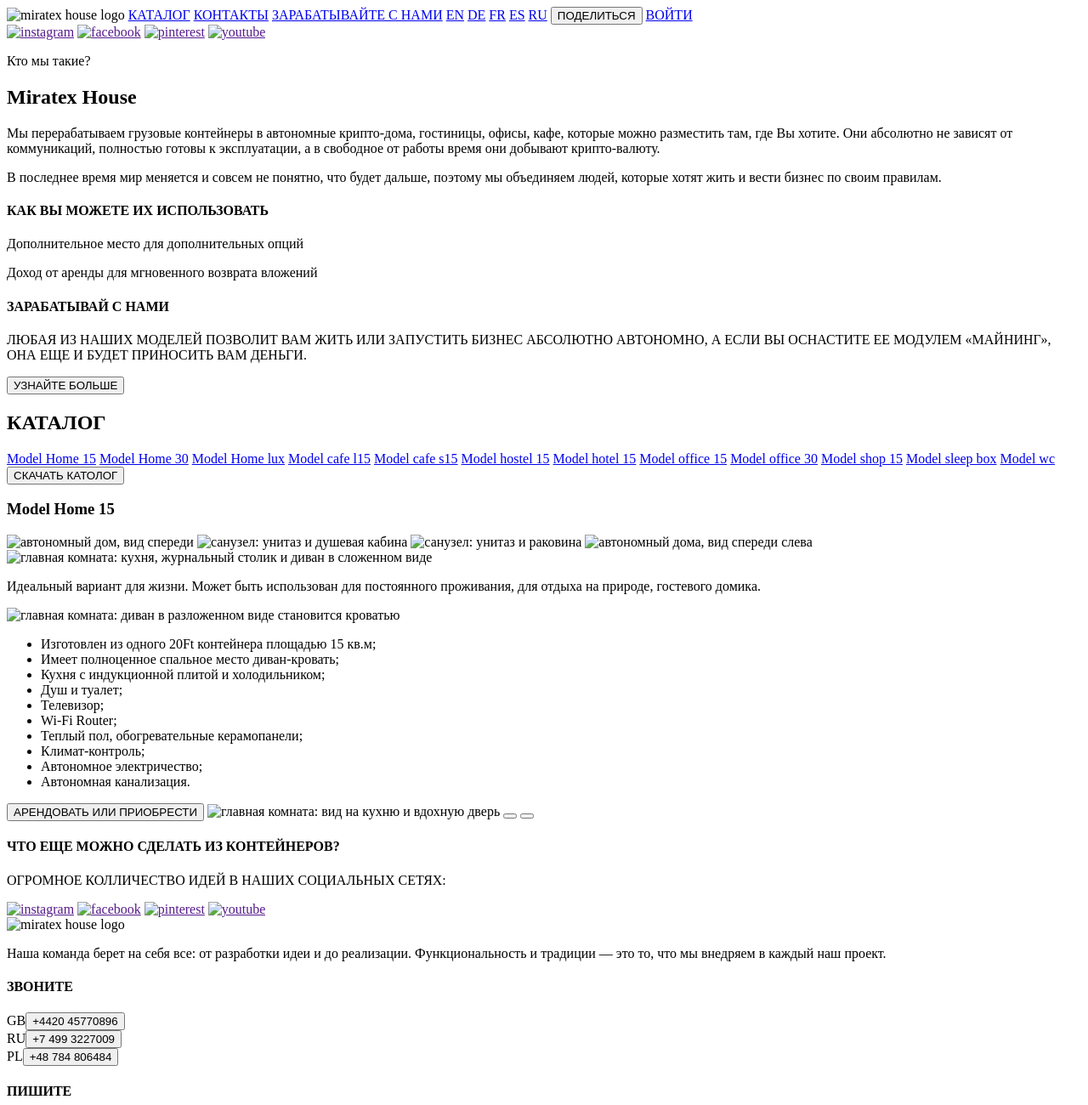
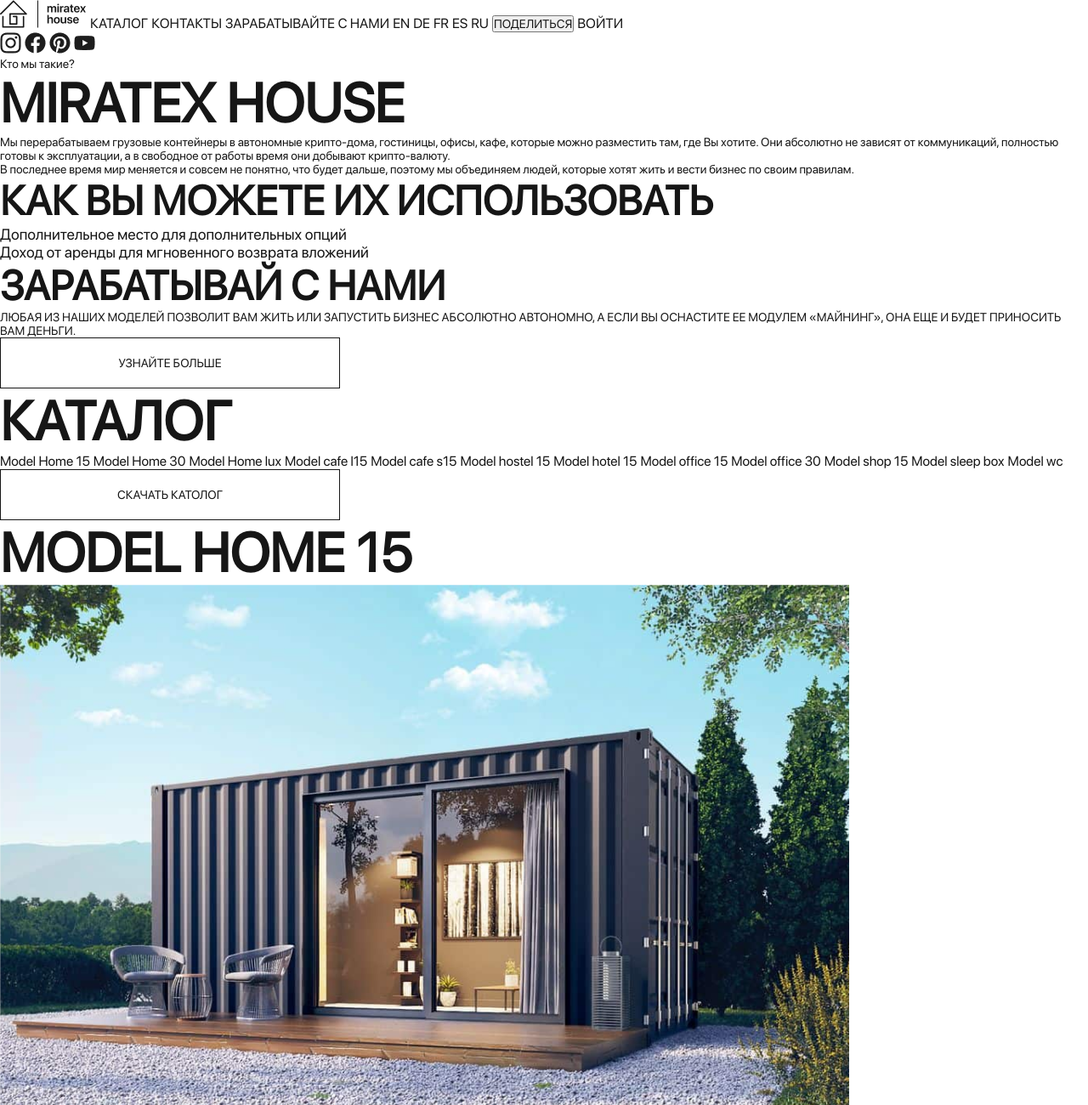
Before and after one commit to mari0994/week6.2, a plain HTML site: page index.html in a window 1280 px wide. Shown: the top 1300 px of the page at 85% size. Drawn offline with Linux system fonts and the light colour scheme.

Commit message:
add style

```diff
--- /dev/null
+++ b/assets/styles/_general.scss
@@ -0,0 +1,49 @@
+$font: 'SF Pro Display';
+$color: #161616;
+
+%btn{
+    width: 400px;
+    height: 60px;
+    border: 1px solid $color;
+    font-size: 14px;
+    background-color: white;
+}
+
+@font-face {
+    font-family: 'SF Pro Display';
+    src: url(../fonts/SF-Pro-Display-Regular.otf);
+}
+
+*{
+    box-sizing: border-box;
+    margin: 0;
+    padding: 0;
+}
+
+a, button, p, h1, h2, h3, h4, li, span{
+    font-family: $font;
+    color: $color;
+    text-decoration: none;
+}
+
+/*font sizes*/
+
+p, button, li, span{
+    font-size: 14px;
+}
+
+.big-txt{
+    font-size: 18px;
+}
+
+h1, h2, h3{
+    font-size: 64px;
+}
+
+h4{
+    font-size: 48px;
+}
+
+.h-footer{
+    font-size: 14px;
+}
--- /dev/null
+++ b/assets/styles/style.scss
@@ -0,0 +1,36 @@
+@import './general';
+
+h1{
+    font-family: $font;
+}
+
+nav{
+    .part-1{
+        button{
+            border: 0px;
+            padding:5px;
+        }
+        a{
+            text-decoration: none;
+        }
+    }
+    .part2{}
+}
+
+.big-btn{
+    @extend %btn
+}
+
+.arrow1{
+    background-image: url('../images/arrow.button.left.png');
+    background-color: white;
+    width: 60px;
+    height: 60px;
+}
+
+.arrow2{
+    background-image: url('../images/arrow.button.right.png');
+    background-color: white;
+    width: 60px;
+    height: 60px;
+}
--- a/index.html
+++ b/index.html
@@ -5,13 +5,13 @@
     <meta http-equiv="X-UA-Compatible" content="IE=edge" />
     <meta name="viewport" content="width=device-width, initial-scale=1.0" />
     <title>MIRATEX HOUSE</title>
-    <link rel="stylesheet" href="" />
+    <link rel="stylesheet" href="assets/styles/style.css" />
   </head>
   <body>
     <header>
       <nav>
-        <div>
-          <img src="" alt="miratex house logo" />
+        <div class="part1">
+          <img src="assets/images/logo.png" alt="miratex house logo" />
           <a href="#">КАТАЛОГ</a>
           <a href="#">КОНТАКТЫ</a>
           <a href="#">ЗАРАБАТЫВАЙТЕ С НАМИ</a>
@@ -24,11 +24,15 @@
           <a href="#">ВОЙТИ</a>
           <!--ссылка на страницу с формой входа или кнопка?-->
         </div>
-        <div>
-          <a href=""><img src="" alt="instagram" /></a>
-          <a href=""><img src="" alt="facebook" /></a>
-          <a href=""><img src="" alt="pinterest" /></a>
-          <a href=""><img src="" alt="youtube" /></a>
+        <div class="part2">
+          <a href=""
+            ><img src="assets/images/instagram.png" alt="instagram"
+          /></a>
+          <a href=""><img src="assets/images/facebook.png" alt="facebook" /></a>
+          <a href=""
+            ><img src="assets/images/pinterest.png" alt="pinterest"
+          /></a>
+          <a href=""><img src="assets/images/youtube.png" alt="youtube" /></a>
         </div>
       </nav>
     </header>
@@ -36,7 +40,7 @@
     <main>
       <section>
         <p>Кто мы такие?</p>
-        <h1>Miratex House</h1>
+        <h1>MIRATEX HOUSE</h1>
         <p>
           Мы перерабатываем грузовые контейнеры в автономные крипто-дома,
           гостиницы, офисы, кафе, которые можно разместить там, где Вы хотите.
@@ -53,15 +57,15 @@
       </section>
       <section>
         <h4>КАК ВЫ МОЖЕТЕ ИХ ИСПОЛЬЗОВАТЬ</h4>
-        <p>Дополнительное место для дополнительных опций</p>
-        <p>Доход от аренды для мгновенного возврата вложений</p>
+        <p class="big-txt">Дополнительное место для дополнительных опций</p>
+        <p class="big-txt">Доход от аренды для мгновенного возврата вложений</p>
         <h4>ЗАРАБАТЫВАЙ С НАМИ</h4>
         <p>
           ЛЮБАЯ ИЗ НАШИХ МОДЕЛЕЙ ПОЗВОЛИТ ВАМ ЖИТЬ ИЛИ ЗАПУСТИТЬ БИЗНЕС
           АБСОЛЮТНО АВТОНОМНО, А ЕСЛИ ВЫ ОСНАСТИТЕ ЕЕ МОДУЛЕМ «МАЙНИНГ», ОНА ЕЩЕ
           И БУДЕТ ПРИНОСИТЬ ВАМ ДЕНЬГИ.
         </p>
-        <button>УЗНАЙТЕ БОЛЬШЕ</button>
+        <button class="big-btn">УЗНАЙТЕ БОЛЬШЕ</button>
       </section>
       <section>
         <h2>КАТАЛОГ</h2>
@@ -79,24 +83,30 @@
           <a href="#">Model sleep box</a>
           <a href="#">Model wc</a>
         </div>
-        <button>СКАЧАТЬ КАТОЛОГ</button>
+        <button class="big-btn">СКАЧАТЬ КАТОЛОГ</button>
       </section>
       <article>
-        <h3>Model Home 15</h3>
-        <img src="" alt="автономный дом, вид спереди" />
-        <img src="" alt="санузел: унитаз и душевая кабина" />
-        <img src="" alt="санузел: унитаз и раковина" />
-        <img src="" alt="автономный дома, вид спереди слева" />
+        <h3>MODEL HOME 15</h3>
+        <img src="assets/images/house1.png" alt="автономный дом, вид спереди" />
         <img
-          src=""
+          src="assets/images/house2.png"
+          alt="санузел: унитаз и душевая кабина"
+        />
+        <img src="assets/images/house3.png" alt="санузел: унитаз и раковина" />
+        <img
+          src="assets/images/house4.png"
+          alt="автономный дома, вид спереди слева"
+        />
+        <img
+          src="assets/images/house5.png"
           alt="главная комната: кухня, журнальный столик и диван в сложенном виде"
         />
-        <p>
+        <p class="big-txt">
           Идеальный вариант для жизни. Может быть использован для постоянного
           проживания, для отдыха на природе, гостевого домика.
         </p>
         <img
-          src=""
+          src="assets/images/house6.png"
           alt="главная комната: диван в разложенном виде становится кроватью"
         />
         <ul>
@@ -111,26 +121,37 @@
           <li>Автономное электричество;</li>
           <li>Автономная канализация.</li>
         </ul>
-        <button>АРЕНДОВАТЬ ИЛИ ПРИОБРЕСТИ</button>
-        <img src="" alt="главная комната: вид на кухню и вдохную дверь" />
-        <button></button>
-        <button></button>
+        <button class="big-btn">АРЕНДОВАТЬ ИЛИ ПРИОБРЕСТИ</button>
+        <img
+          src="assets/images/house7.png"
+          alt="главная комната: вид на кухню и вдохную дверь"
+        />
+        <button class="arrow1"></button>
+        <button class="arrow2"></button>
       </article>
       <section>
         <h4>ЧТО ЕЩЕ МОЖНО СДЕЛАТЬ ИЗ КОНТЕЙНЕРОВ?</h4>
-        <p>ОГРОМНОЕ КОЛЛИЧЕСТВО ИДЕЙ В НАШИХ СОЦИАЛЬНЫХ СЕТЯХ:</p>
+        <p class="big-txt">
+          ОГРОМНОЕ КОЛЛИЧЕСТВО ИДЕЙ В НАШИХ СОЦИАЛЬНЫХ СЕТЯХ:
+        </p>
         <div>
-          <a href=""><img src="" alt="instagram" /></a>
-          <a href=""><img src="" alt="facebook" /></a>
-          <a href=""><img src="" alt="pinterest" /></a>
-          <a href=""><img src="" alt="youtube" /></a>
+          <a href="#"
+            ><img src="assets/images/instagram.png"" alt="instagram" /></a
+          >
+          <a href="#"
+            ><img src="assets/images/facebook.png" alt="facebook"
+          /></a>
+          <a href="#"
+            ><img src="assets/images/pinterest.png" alt="pinterest"
+          /></a>
+          <a href="#"><img src="assets/images/youtube.png" alt="youtube" /></a>
         </div>
       </section>
     </main>
 
     <footer>
       <div>
-        <img src="" alt="miratex house logo" />
+        <img src="assets/images/logo.png" alt="miratex house logo" />
         <p>
           Наша команда берет на себя все: от разработки идеи и до реализации.
           Функциональность и традиции — это то, что мы внедряем в каждый наш
@@ -138,7 +159,7 @@
         </p>
       </div>
       <div>
-        <h4>ЗВОНИТЕ</h4>
+        <h4 class="h-footer">ЗВОНИТЕ</h4>
         <div>
           <div><span>GB</span><button>+4420 45770896</button></div>
           <div><span>RU</span><button>+7 499 3227009</button></div>
@@ -146,13 +167,13 @@
         </div>
       </div>
       <div>
-        <h4>ПИШИТЕ</h4>
+        <h4 class="h-footer">ПИШИТЕ</h4>
         <div>
           <p>info@miratexhouse.com</p>
         </div>
       </div>
       <div>
-        <h4>ПРИЕЗЖАЙТЕ</h4>
+        <h4 class="h-footer">ПРИЕЗЖАЙТЕ</h4>
         <p>
           Miratex House OU Registry code 14940959 Address: Sepapaja 6, Tallinn
         </p>
```
Also changed, not shown: assets/fonts/SF-Pro-Display-Regular.otf (added), assets/styles/style.css (added), 4 other files.
